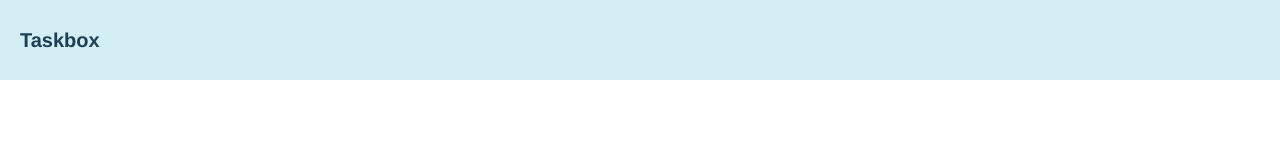
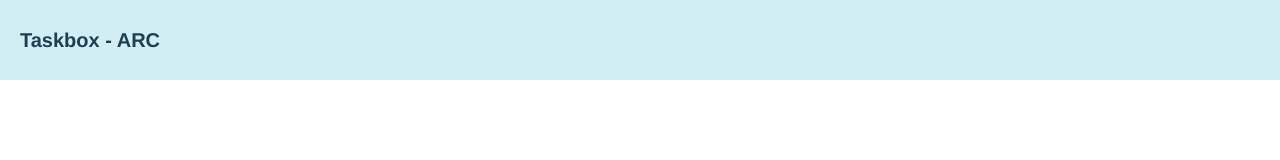
Before and after one commit to ArcRanges/taskbox-storybook, a React (Create React App) app: page / in a window 1280 px wide. Shown: the top 160 px of the page. Built offline with nearby package versions, Linux system fonts and the light colour scheme; a web font is replaced by a local one.

Commit message:
test workflow

```diff
--- a/src/components/InboxScreen.js
+++ b/src/components/InboxScreen.js
@@ -20,7 +20,7 @@
     <div className="page lists-show">
       <nav>
         <h1 className="title-page">
-          <span className="title-wrapper">Taskbox</span>
+          <span className="title-wrapper">Taskbox - ARC</span>
         </h1>
       </nav>
       <TaskList />
```
